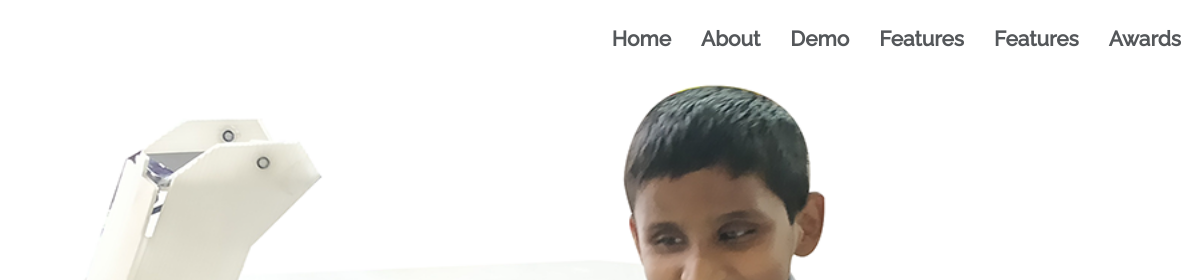
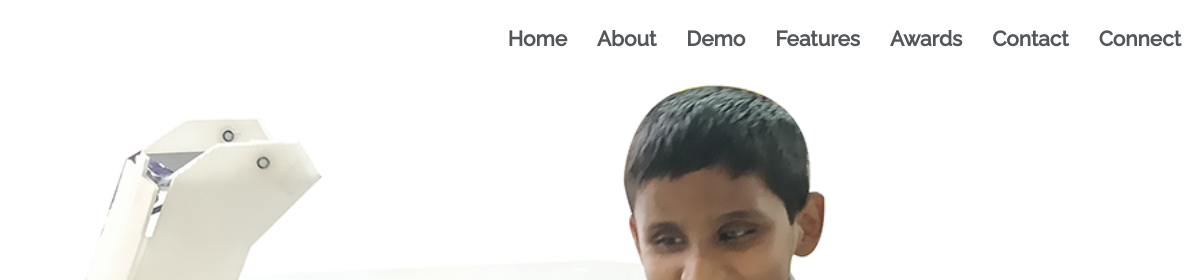
Before and after one commit to ATPL1/touchvision_website.github.io, a plain HTML site: page index.html in a window 1280 px wide. Shown: the top 280 px of the page, 84-1280 px from the left. Drawn offline with nearby package versions, Linux system fonts and the light colour scheme.

Commit message:
Add files via upload

```diff
--- a/index.html
+++ b/index.html
@@ -28,8 +28,9 @@
             <a href="#aboutus" class="black1">About</a>
             <a href="#demovideo" class="black1">Demo</a>
             <a href="#features" class="black1">Features</a>
-            <a href="#features" class="black1">Features</a>
             <a href="#awards" class="black1">Awards</a>
+            <a href="#contact-us" class="black1">Contact</a>
+            <a href="#contact" class="black1">Connect</a>
             <a href="javascript:void(0);" class="icon" onclick="myFunction()">
               <i class="fa fa-bars"></i>
             </a>
@@ -259,7 +260,7 @@
   </div>
 </div>
 
-<div class="container">
+<div class="container" id=contact-us>
   <div class="row">
     <div class="col-sm-12">
         <h3 style="color: #54575a"><strong>Contact Us</strong></h3>
```
